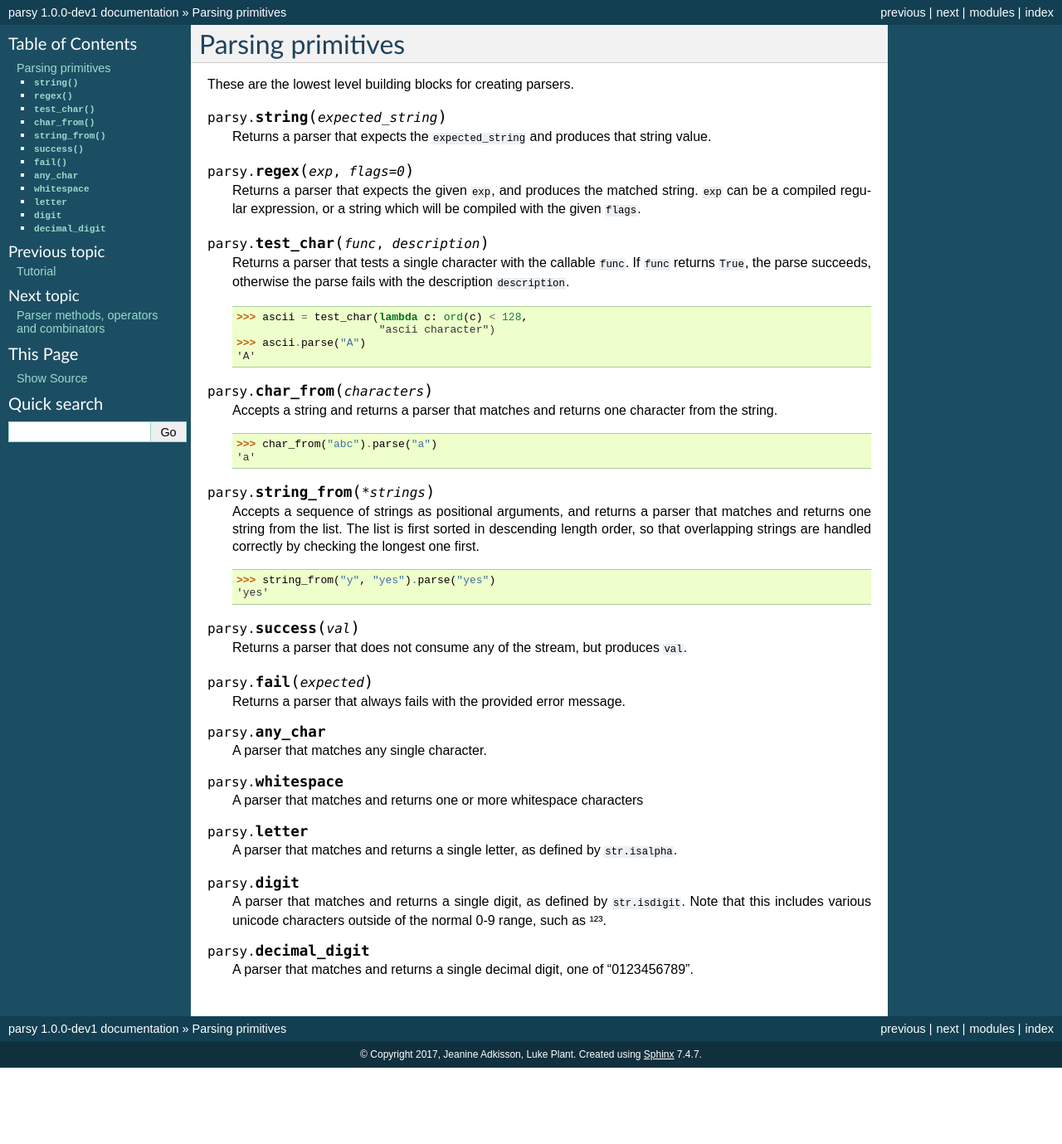
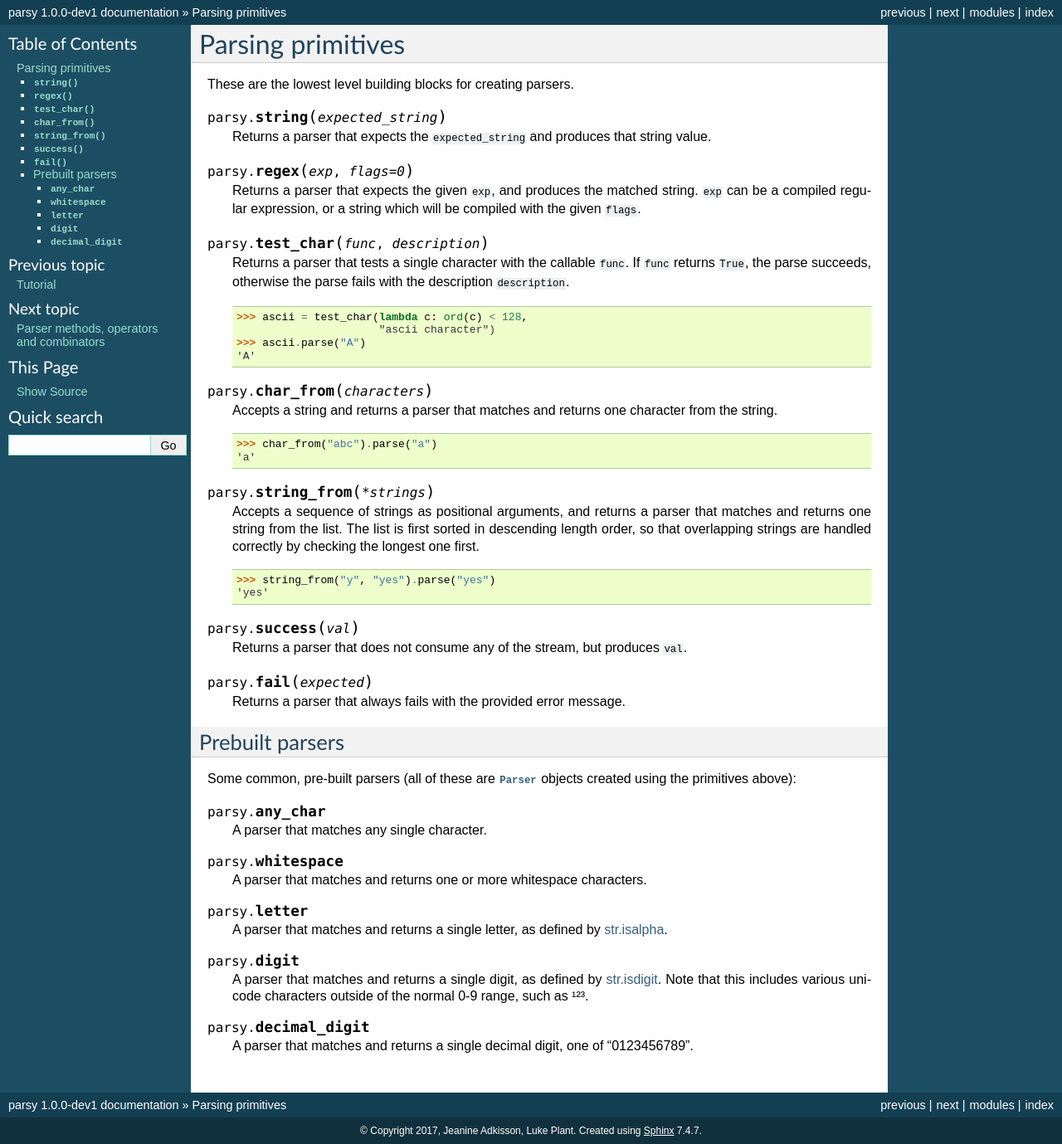
Before and after one commit to python-parsy/parsy, a Sphinx documentation site: the page built from docs/primitives.rst, in a window 1280 px wide. Shown: the whole page at 83% size. Built offline with Sphinx 7.4.7, drawn with Linux system fonts in a browser that asks for light colours; before the commit the page ends 1287 px from its top, so only the background shows below that.

Commit message:
Docs improvements

```diff
--- a/docs/primitives.rst
+++ b/docs/primitives.rst
@@ -61,24 +61,33 @@ These are the lowest level building blocks for creating parsers.
 
    Returns a parser that always fails with the provided error message.
 
+
+Prebuilt parsers
+================
+
+Some common, pre-built parsers (all of these are :class:`Parser` objects created
+using the primitives above):
+
+
 .. data:: any_char
 
    A parser that matches any single character.
 
 .. data:: whitespace
 
-   A parser that matches and returns one or more whitespace characters
+   A parser that matches and returns one or more whitespace characters.
 
 .. data:: letter
 
    A parser that matches and returns a single letter, as defined by
-   ``str.isalpha``.
+   `str.isalpha <https://docs.python.org/3/library/stdtypes.html#str.isalpha>`_.
 
 .. data:: digit
 
-   A parser that matches and returns a single digit, as defined by
-   ``str.isdigit``. Note that this includes various unicode characters
-   outside of the normal 0-9 range, such as ¹²³.
+   A parser that matches and returns a single digit, as defined by `str.isdigit
+   <https://docs.python.org/3/library/stdtypes.html#str.isdigit>`_. Note that
+   this includes various unicode characters outside of the normal 0-9 range,
+   such as ¹²³.
 
 .. data:: decimal_digit
 
```
